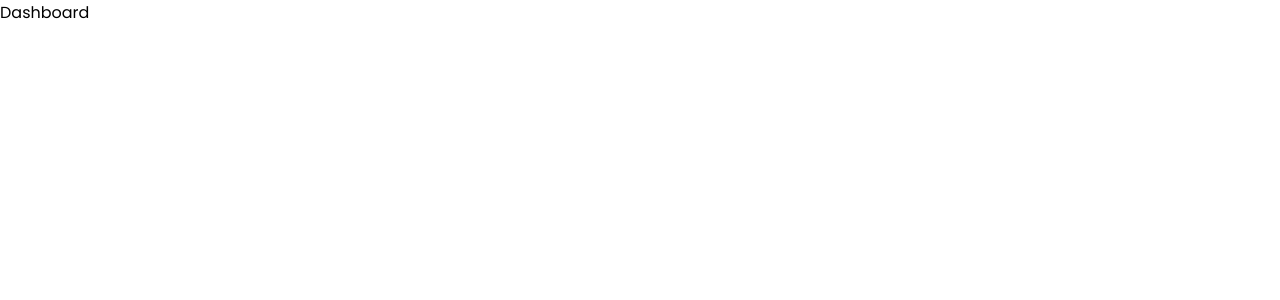
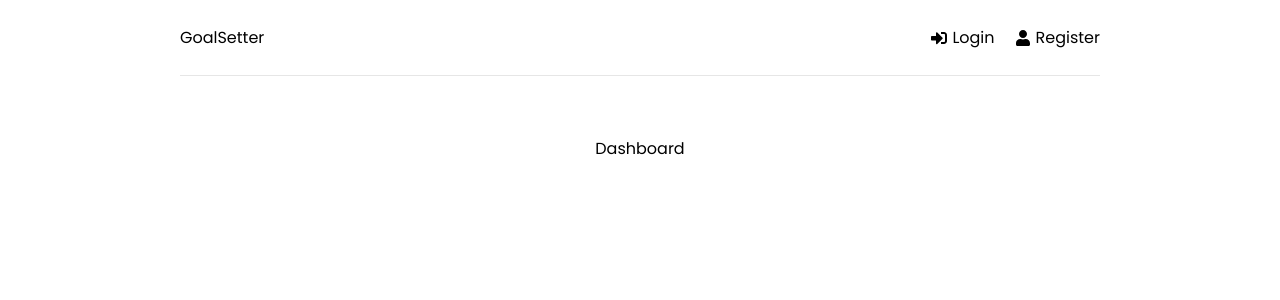
Before and after one commit to rahmat-fayeq/MERN-app, a React (Create React App) app in the folder frontend/: page / in a window 1280 px wide. Shown: the top 300 px of the page. Built offline with nearby package versions, Linux system fonts and the light colour scheme.

Commit message:
18. fix router

```diff
--- a/frontend/package.json
+++ b/frontend/package.json
@@ -14,6 +14,7 @@
     "@types/react-redux": "^7.1.33",
     "react": "^18.2.0",
     "react-dom": "^18.2.0",
+    "react-icons": "^5.0.1",
     "react-redux": "^9.1.0",
     "react-router-dom": "^6.22.0",
     "react-scripts": "5.0.1",
--- a/frontend/src/App.tsx
+++ b/frontend/src/App.tsx
@@ -1,27 +1,22 @@
-import { createBrowserRouter, RouterProvider } from "react-router-dom";
+import { BrowserRouter, Routes, Route } from "react-router-dom";
 import Dashboard from "./pages/Dashboard";
 import Login from "./pages/Login";
 import Register from "./pages/Register";
-
-const router = createBrowserRouter([
-  {
-    path: "/",
-    element: <Dashboard />,
-  },
-  {
-    path: "/login",
-    element: <Login />,
-  },
-  {
-    path: "/register",
-    element: <Register />,
-  },
-]);
+import Header from "./components/Header";
 
 function App() {
   return (
     <>
-      <RouterProvider router={router} />
+      <BrowserRouter>
+        <div className="container">
+          <Header />
+          <Routes>
+            <Route path="/" element={<Dashboard />} />
+            <Route path="/login" element={<Login />} />
+            <Route path="/register" element={<Register />} />
+          </Routes>
+        </div>
+      </BrowserRouter>
     </>
   );
 }
--- /dev/null
+++ b/frontend/src/components/Header.tsx
@@ -0,0 +1,26 @@
+import { FaSignInAlt, FaSignOutAlt, FaUser } from "react-icons/fa";
+import { Link } from "react-router-dom";
+
+const Header = () => {
+  return (
+    <header className="header">
+      <div className="logo">
+        <Link to="/">GoalSetter</Link>
+      </div>
+      <ul>
+        <li>
+          <Link to="/login">
+            <FaSignInAlt /> Login
+          </Link>
+        </li>
+        <li>
+          <Link to="/register">
+            <FaUser /> Register
+          </Link>
+        </li>
+      </ul>
+    </header>
+  );
+};
+
+export default Header;
```
Also changed, not shown: 1 other file (tests, documents, lock files or other folders).
